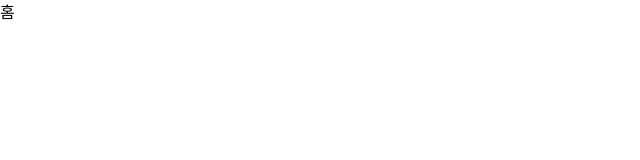
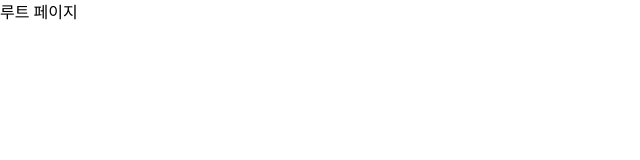
Before and after one commit to JaydenLee1116/wanted-pre-onboarding-frontend, a React (Create React App) app: page / in a window 1280 px wide. Shown: the top 160 px of the page, without its empty margins (0-640 px from the left). Built offline with nearby package versions, Linux system fonts and the light colour scheme.

Commit message:
✨ feat: 초기 페이지 컴포넌트 작성
- 루트 페이지
- 회원가입 페이지
- 로그인 페이지

```diff
--- /dev/null
+++ b/src/pages/RootPage.tsx
@@ -0,0 +1,5 @@
+const RootPage = () => {
+  return <div>루트 페이지</div>;
+};
+
+export default RootPage;
--- /dev/null
+++ b/src/pages/SignInPage.tsx
@@ -0,0 +1,5 @@
+const SignInPage = () => {
+  return <div>로그인 페이지</div>;
+};
+
+export default SignInPage;
--- /dev/null
+++ b/src/pages/SignUpPage.tsx
@@ -0,0 +1,5 @@
+const SignUpPage = () => {
+  return <div>회원가입 페이지</div>;
+};
+
+export default SignUpPage;
```
Also changed, not shown: src/routes/index.tsx (+7 -3 lines).
